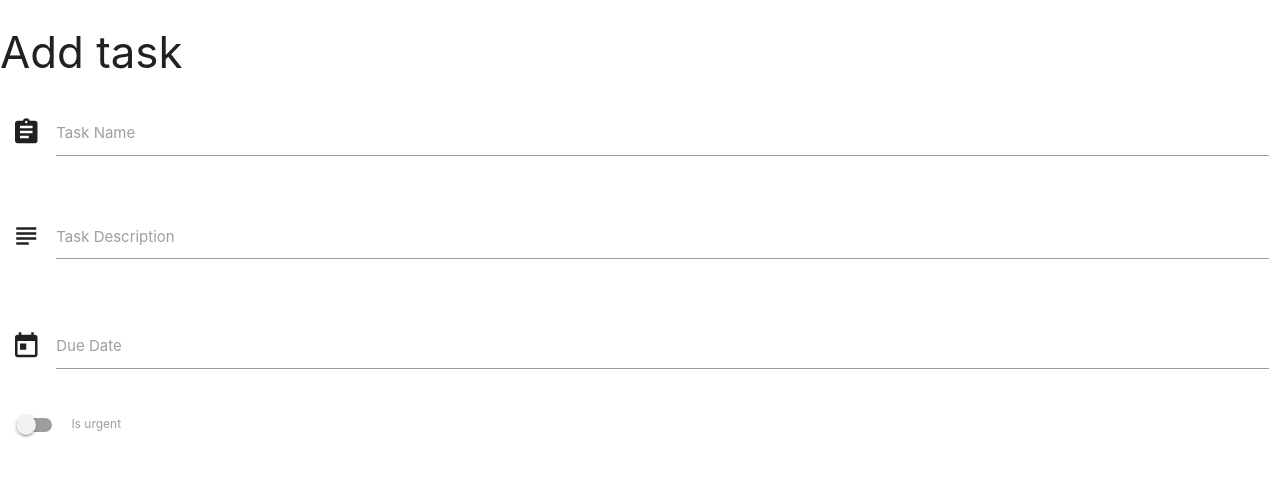
After one commit to trisdauvergne/task-manager, a Flask app: page /add_task in a window 1280 px wide. The commit adds this page. Shown: the top 477 px of the page. Run offline with Flask 2, Linux system fonts and the light colour scheme; some libraries are stand-ins or nearby versions.

Commit message:
200401 - 09:34 feat: added date picker, urgent switch, task name and category to an addtask file

```diff
--- a/app.py
+++ b/app.py
@@ -17,10 +17,14 @@ app.config["MONGO_URI"] = os.environ.get("MONGO_URI")
 mongo = PyMongo(app)
 
 
-@app.route('/')
 @app.route('/get_tasks')
 def get_tasks():
     return render_template("tasks.html", tasks=mongo.db.tasks.find())
+
+
+@app.route('/add_task')
+def add_task():
+    return render_template("addtask.html")
 
 
 if __name__ == '__main__':
--- /dev/null
+++ b/templates/addtask.html
@@ -0,0 +1,41 @@
+{% extends 'base.html' %}
+{% block content %}
+
+<h3>Add task</h3>
+
+<div class="row">
+	<form action="" method="POST" class="col s12">
+		<div class="row">
+			<div class="input-field col s12">
+				<i class="material-icons prefix">assignment</i>
+				<input id="task_name" name="task_name" type="text" class="validate">
+				<label for="icon_prefix">Task Name</label>
+			</div>
+		</div>
+		<div class="row">
+			<div class="input-field col s12">
+				<i class="material-icons prefix">subject</i>
+				<textarea name="task_description" id="task_description" class="materialize-textarea"></textarea>
+				<label for="icon_telephone">Task Description</label>
+			</div>
+		</div>
+        <div class="row">
+			<div class="input-field col s12">
+				<i class="material-icons prefix">today</i>
+				<input id="due_date" name="due_date" type="text" class="datepicker">
+				<label for="icon_prefix">Due Date</label>
+			</div>
+		</div>
+		<div class="row">
+			<div class="switch">
+				<label>
+                <input id="is_urgent" name="is_urgent" type="checkbox">
+                <span class="lever"></span>
+                    Is urgent
+                </label>
+			</div>
+		</div>
+	</form>
+</div>
+
+{% endblock %}
--- a/templates/base.html
+++ b/templates/base.html
@@ -1,24 +1,29 @@
 <!DOCTYPE html>
 <html lang="en">
+
 <head>
 	<meta charset="UTF-8">
 	<meta name="viewport" content="width=device-width, initial-scale=1.0">
 	<meta http-equiv="X-UA-Compatible" content="ie=edge">
-    <link href="https://fonts.googleapis.com/icon?family=Material+Icons"
-      rel="stylesheet">
+	<link href="https://fonts.googleapis.com/icon?family=Material+Icons" rel="stylesheet">
 	<link rel="stylesheet" href="https://cdnjs.cloudflare.com/ajax/libs/materialize/1.0.0/css/materialize.min.css">
 	<title>Document</title>
 </head>
+
 <body>
-    <h1>Outside!</h1>
 	{% block content %}
 	{% endblock %}
-    <script src="https://cdnjs.cloudflare.com/ajax/libs/jquery/3.4.1/jquery.min.js" integrity="sha256-CSXorXvZcTkaix6Yvo6HppcZGetbYMGWSFlBw8HfCJo=" crossorigin="anonymous"></script>
+	<script src="https://cdnjs.cloudflare.com/ajax/libs/jquery/3.4.1/jquery.min.js"
+		integrity="sha256-CSXorXvZcTkaix6Yvo6HppcZGetbYMGWSFlBw8HfCJo=" crossorigin="anonymous"></script>
 	<script src="https://cdnjs.cloudflare.com/ajax/libs/materialize/1.0.0/js/materialize.min.js"></script>
 	<script type="text/javascript">
 		$(document).ready(function(){
             $('.collapsible').collapsible();
         });
+        $(document).ready(function(){
+            $('.datepicker').datepicker();
+        });
 	</script>
 </body>
+
 </html>
```
Lines whose indentation alone changed are shown as unchanged.
